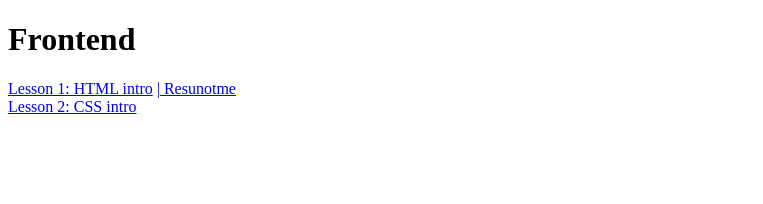
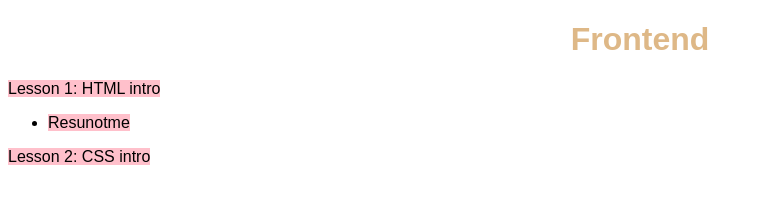
Before and after one commit to Bekhan97/frontend, a plain HTML site: page index.html in a window 1280 px wide. Shown: the whole page, without its empty margins (0-763 px from the left). Drawn offline with Linux system fonts and the light colour scheme.

Commit message:
lesson 2 - implement small correctives

```diff
--- a/index.html
+++ b/index.html
@@ -1,15 +1,20 @@
 <!DOCTYPE html>
 <html lang="en">
   <head>
-    <meta charset="UTF-8">
-    <meta name="viewport" content="width=device-width, initial-scale=1.0">
+    <meta charset="UTF-8" />
+    <meta name="viewport" content="width=device-width, initial-scale=1.0" />
+    <link rel="stylesheet" href="style.css" />
     <title>Frontend</title>
   </head>
   <body>
     <h1>Frontend</h1>
     <div>
       <a href="Lesson_01/index.html">Lesson 1: HTML intro</a>
-        <a href="Lesson_01/resunotme.html">| Resunotme</a>
+      <ul>
+        <li>
+          <a href="Lesson_01/resunotme.html">Resunotme</a>
+        </li>
+      </ul>
     </div>
     <div>
       <a href="Lesson_02/index.html">Lesson 2: CSS intro</a>
--- /dev/null
+++ b/style.css
@@ -0,0 +1,18 @@
+h1 {
+  color: burlywood;
+  text-align: center;
+  font-family: Arial, Helvetica, sans-serif;
+}
+
+a {
+  border-color: black;
+  background-color: pink;
+
+  background-size: 10cm;
+
+  font-family: Arial, Helvetica, sans-serif;
+  font-size: medium;
+  color: black;
+  font-weight: 530;
+  text-decoration-line: none;
+}
```
Also changed, not shown: 1 other file. Lines whose indentation alone changed are shown as unchanged.
